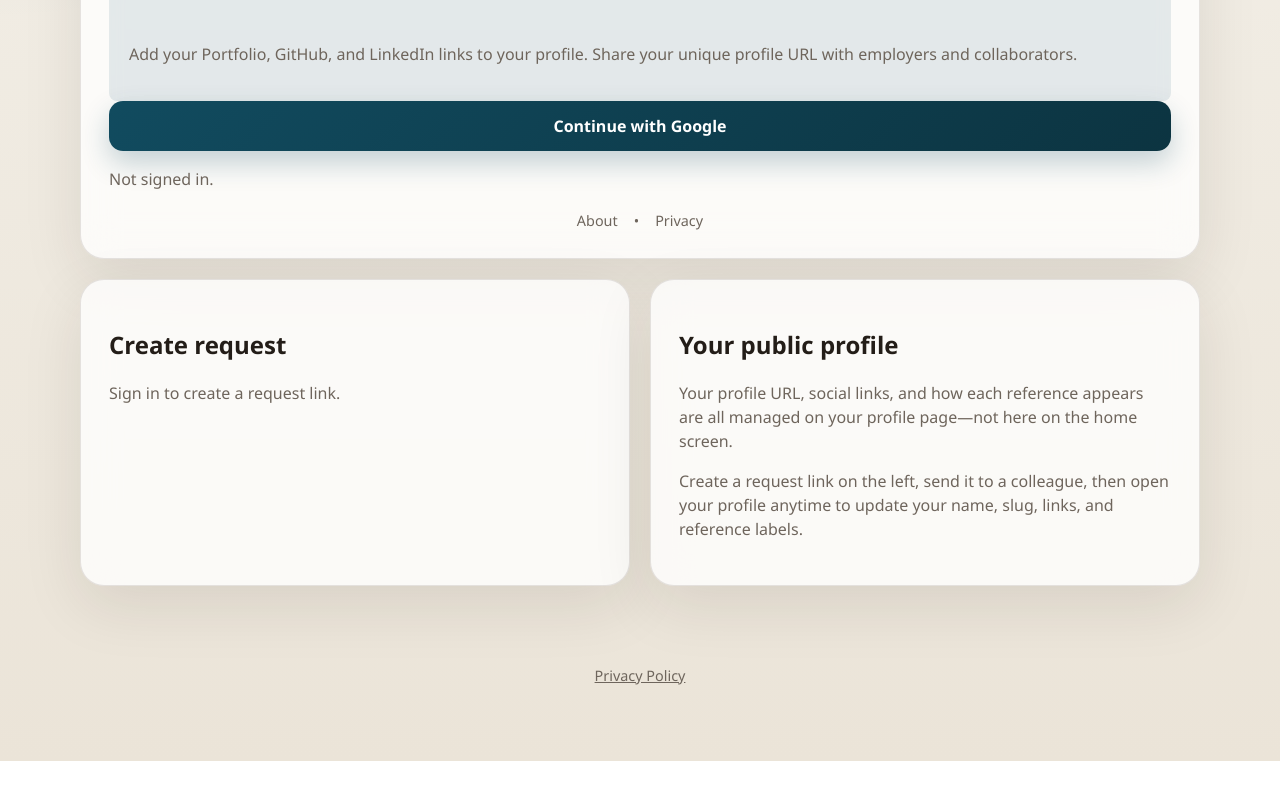
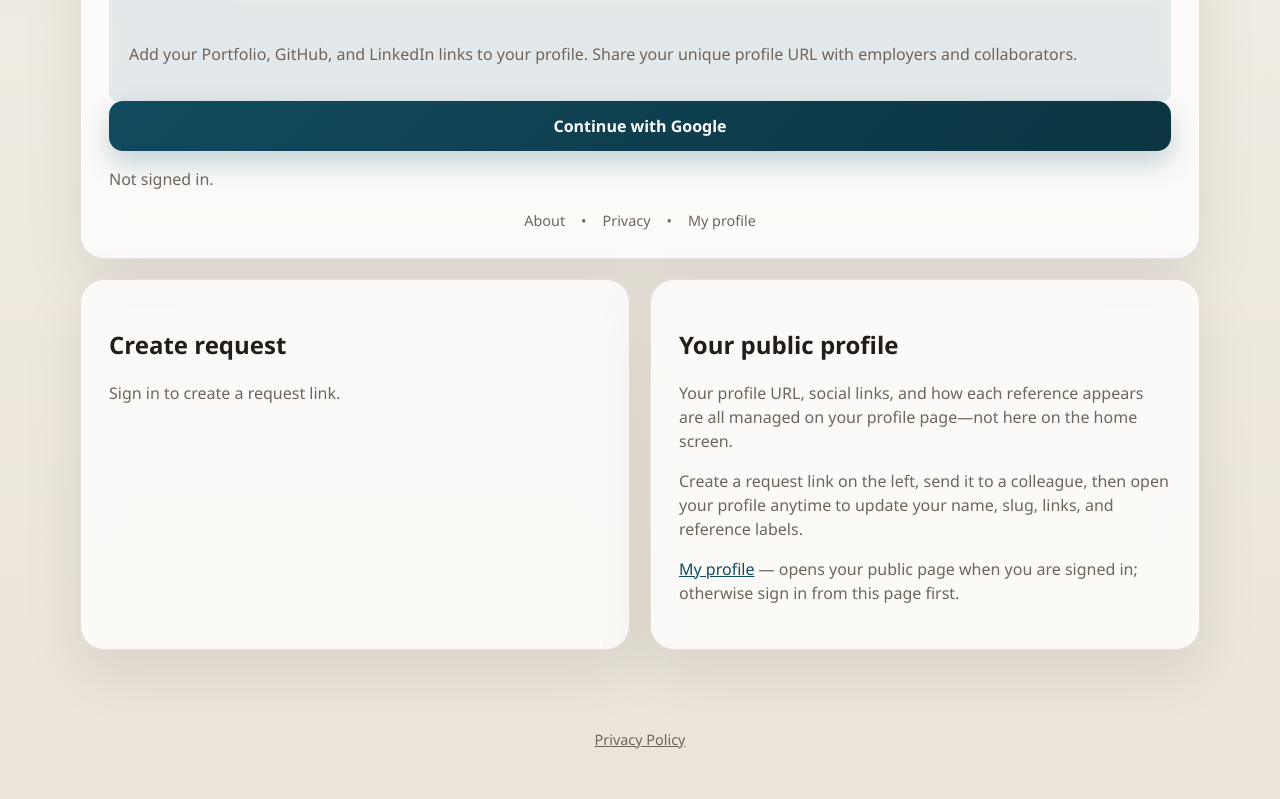
Before and after one commit to jovylle/references, a plain HTML site: page index.html in a window 1280 px wide. Shown: the part 477-1276 px from the top of the page. Before the commit the page ends 1238 px from the top, so only its background shows below. Drawn offline with Linux system fonts and the light colour scheme; no server answers.

Commit message:
Add always-visible My profile links on home page

```diff
--- a/index.html
+++ b/index.html
@@ -30,10 +30,12 @@
           <button id="signOutBtn" class="button button-secondary hidden">Sign out</button>
         </div>
         <p id="authStatus" class="status">Not signed in.</p>
-        <div style="display: flex; gap: 16px; justify-content: center; margin-top: 20px; font-size: 0.9rem;">
+        <div style="display: flex; gap: 16px; justify-content: center; margin-top: 20px; font-size: 0.9rem; flex-wrap: wrap;">
           <a href="/about.html" style="color: var(--muted); text-decoration: none;">About</a>
           <span style="color: var(--muted);">•</span>
           <a href="/privacy.html" style="color: var(--muted); text-decoration: none;">Privacy</a>
+          <span style="color: var(--muted);">•</span>
+          <a href="/profile" style="color: var(--muted); text-decoration: none;">My profile</a>
         </div>
       </section>
 
@@ -68,6 +70,10 @@
           <p class="muted" style="margin-top: 12px;">
             Create a request link on the left, send it to a colleague, then open your profile anytime to update your name, slug, links, and reference labels.
           </p>
+          <p class="muted" style="margin-top: 12px;">
+            <a href="/profile" style="color: var(--accent); font-weight: 500;">My profile</a>
+            — opens your public page when you are signed in; otherwise sign in from this page first.
+          </p>
           <div id="profileCta" class="hidden" style="margin-top: 20px;">
             <a id="profileCtaLink" class="button button-secondary" href="#">Open my profile</a>
           </div>
```
